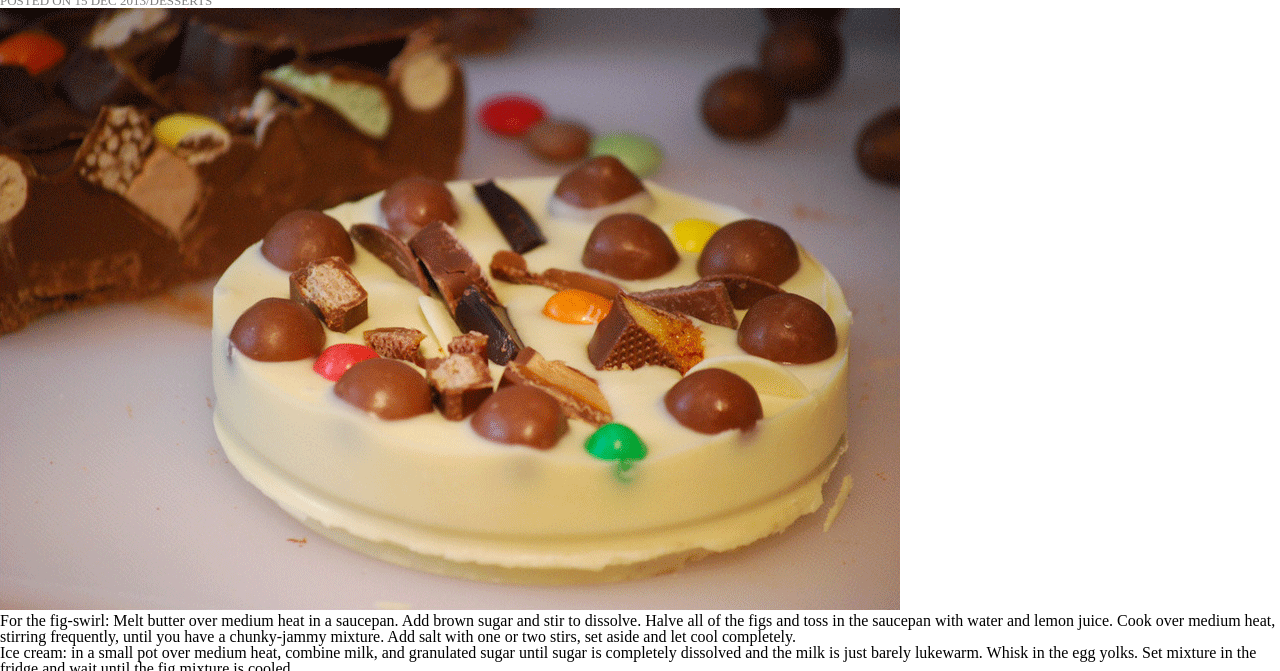
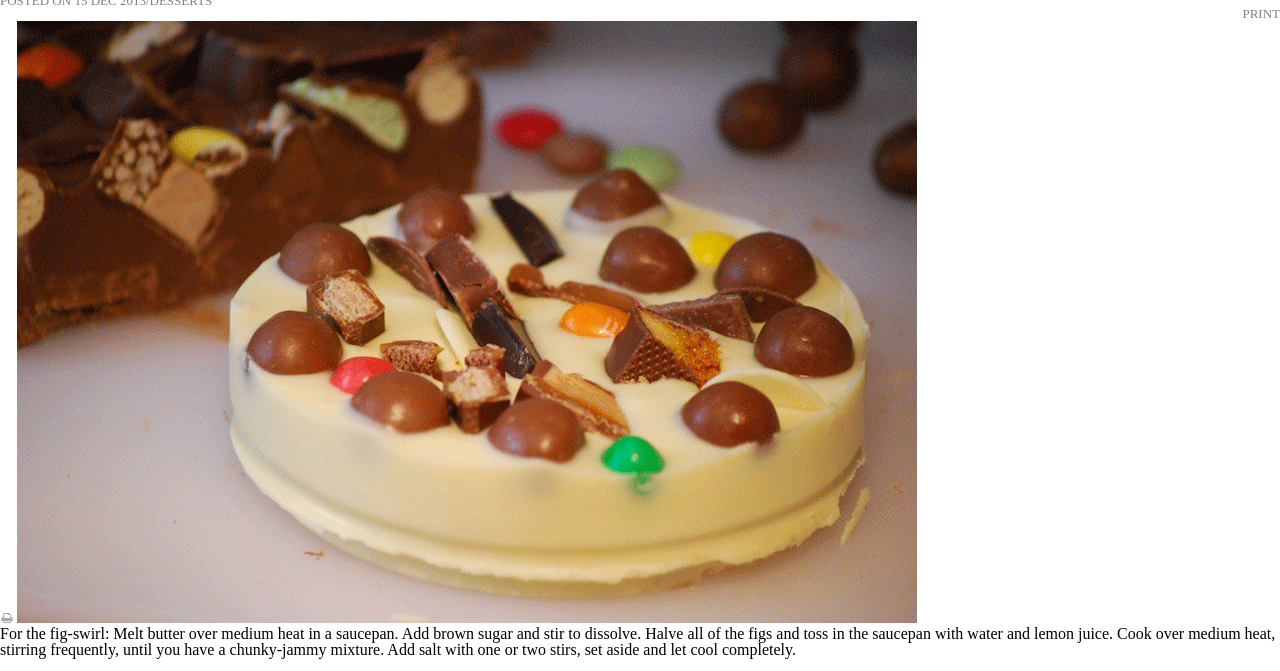
Before and after one commit to kevintuchman/-chocolate-pizza, a plain HTML site: page index.html in a window 1280 px wide. Shown: the part 96-767 px from the top of the page. Drawn offline with Linux system fonts and the light colour scheme.

Commit message:
index and style

```diff
--- a/app.js
+++ b/app.js
@@ -1 +1,4 @@
 'use strict';
+
+// .imageTag('list-bg.png', {transformation: [
+// ]})
--- a/index.html
+++ b/index.html
@@ -15,16 +15,21 @@
     <h1>Chocolate Pizza</h1>
 
     <h2>POSTED ON 15 DEC 2013/DESSERTS</h2>
+    <h4>PRINT</h4>
+    <img src="image/print-icon.png" class="right">
+
 
     <img src="image/choco-pizza.png" alt="cake" class="left">
 
+  <br />
 <p>For the fig-swirl: Melt butter over medium heat in a saucepan. Add brown sugar and stir to dissolve. Halve all of the figs and toss in the saucepan with water and lemon juice. Cook over medium heat, stirring frequently, until you have a chunky-jammy mixture. Add salt with one or two stirs, set aside and let cool completely.</p>
-
+  <br />
 <p>Ice cream: in a small pot over medium heat, combine milk, and granulated sugar until sugar is completely dissolved and the milk is just barely lukewarm. Whisk in the egg yolks. Set mixture in the fridge and wait until the fig mixture is cooled.</p>
-
+  <br />
 <p>Using an ice cream machine, pour liquids into the frozen basin and process according to manufacturer instructions, i.e., let spin and thicken for 20 minutes before adding mascarpone, fig jam mixture, and the nuts. Continue to process for +/- 10 minutes. Pour semi-frozen mixture into a pyrex dish or glass Tupperware. Freeze for at least two hours before serving.</p>
 
       <img src="image/list-bg.png" alt="list" class="left">
+
       </main>
     <!-- <footer>
       <h3>Vanessa Stevenson</h3>
--- a/style.css
+++ b/style.css
@@ -18,3 +18,11 @@ h2  {
   color: black;
   font-size: small;
 } */
+
+h4  {
+  text-align: right;
+  font-weight: transparent;
+  color: gray;
+  font-size: small;
+
+}
```
